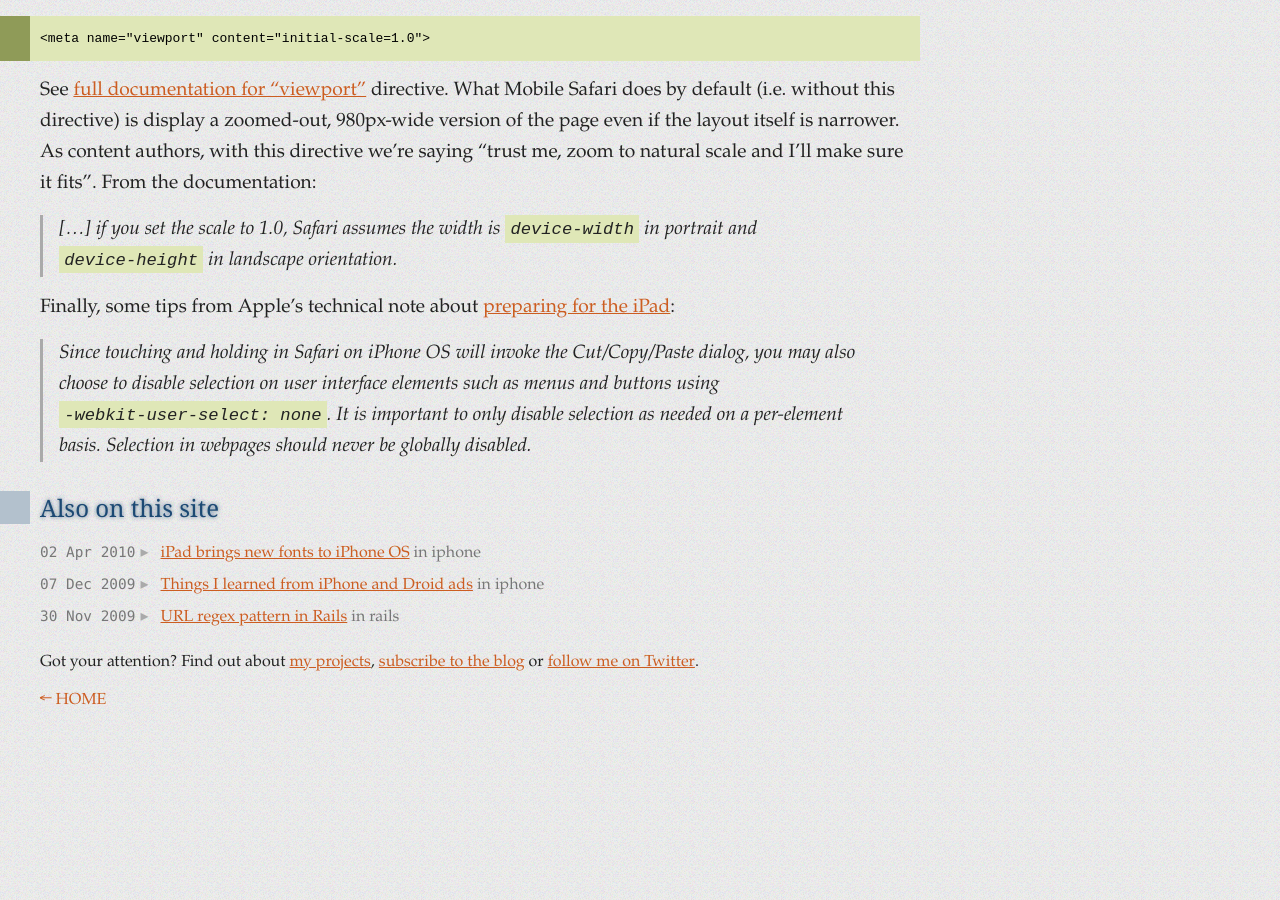
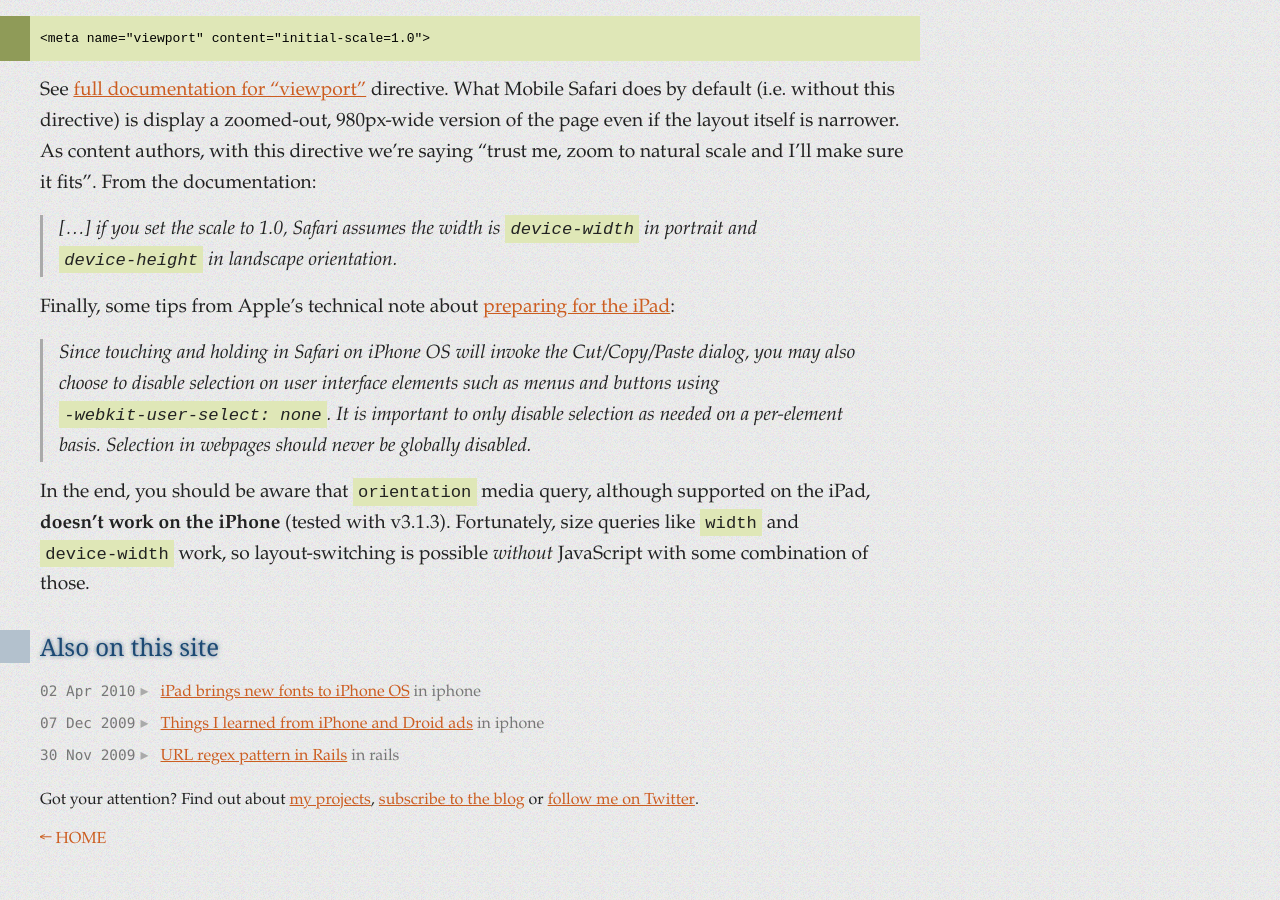
Before and after one commit to mislav/blog, a Jekyll site: the page built from _posts/2010-04-03-targeted-css.md, in a window 1280 px wide and 900 px high, scrolled down 1212 px. Built offline with Jekyll 4.4.1, drawn with Linux system fonts in a browser that asks for light colours; Markdown is read by kramdown in place of the engine named in the settings.

Commit message:
indicate that `orientation` CSS media query doesn't yet work on the iPhone

```diff
--- a/_posts/2010-04-03-targeted-css.md
+++ b/_posts/2010-04-03-targeted-css.md
@@ -47,6 +47,8 @@ Finally, some tips from Apple's technical note about [preparing for the iPad][no
 
 > Since touching and holding in Safari on iPhone OS will invoke the Cut/Copy/Paste dialog, you may also choose to disable selection on user interface elements such as menus and buttons using `-webkit-user-select: none`. It is important to only disable selection as needed on a per-element basis. Selection in webpages should never be globally disabled.
 
+In the end, you should be aware that `orientation` media query, although supported on the iPad, **doesn't work on the iPhone** (tested with v3.1.3). Fortunately, size queries like `width` and `device-width` work, so layout-switching is possible *without* JavaScript with some combination of those.
+
 [css3]: http://www.w3.org/TR/css3-mediaqueries/ "CSS3 Media Queries"
 [mdc]: http://developer.mozilla.org/En/CSS/Media_queries "Media Queries on Mozilla Developer Center"
 [meta]: http://developer.apple.com/safari/library/documentation/AppleApplications/Reference/SafariHTMLRef/Articles/MetaTags.html "Apple-specific meta tags"
```
